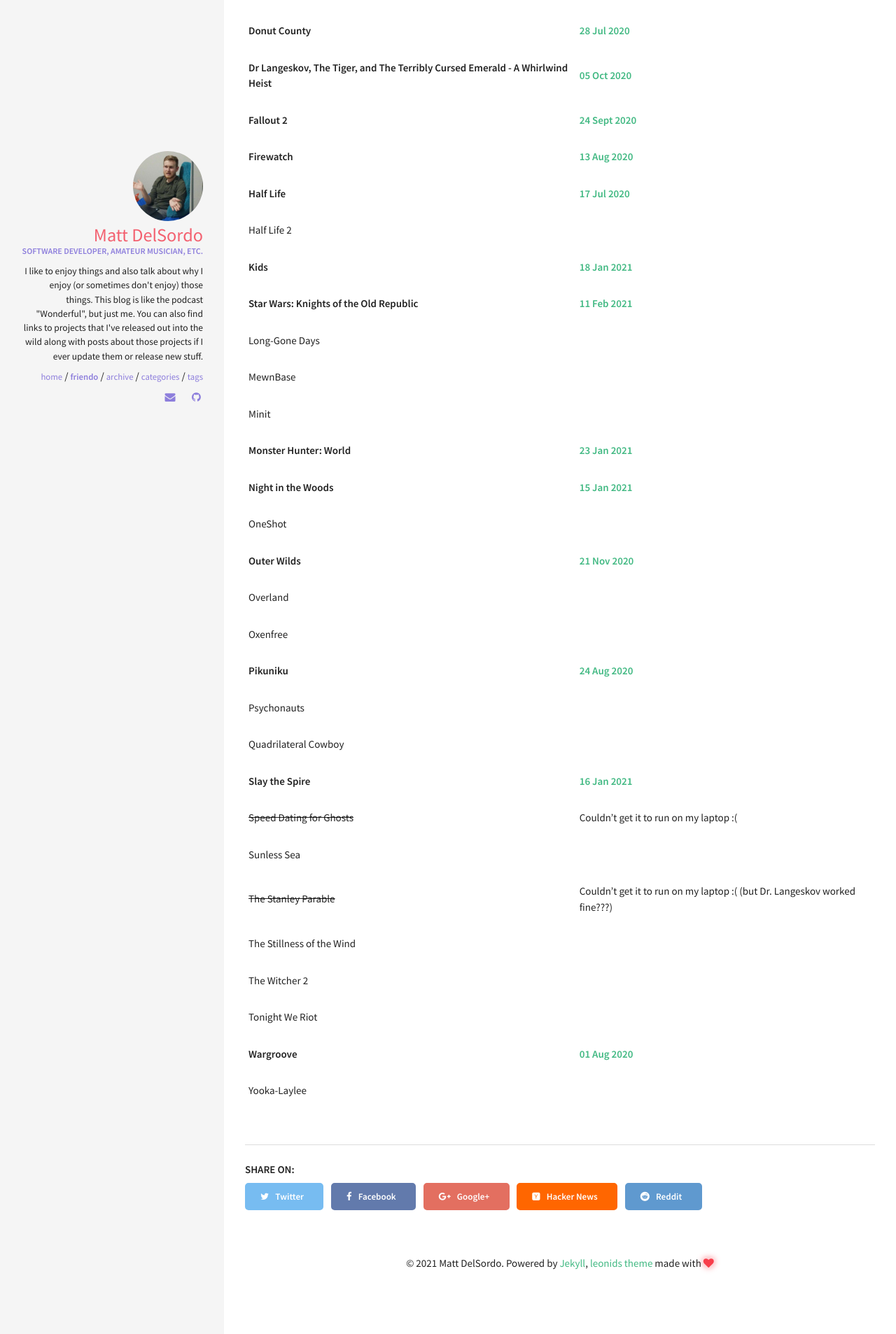
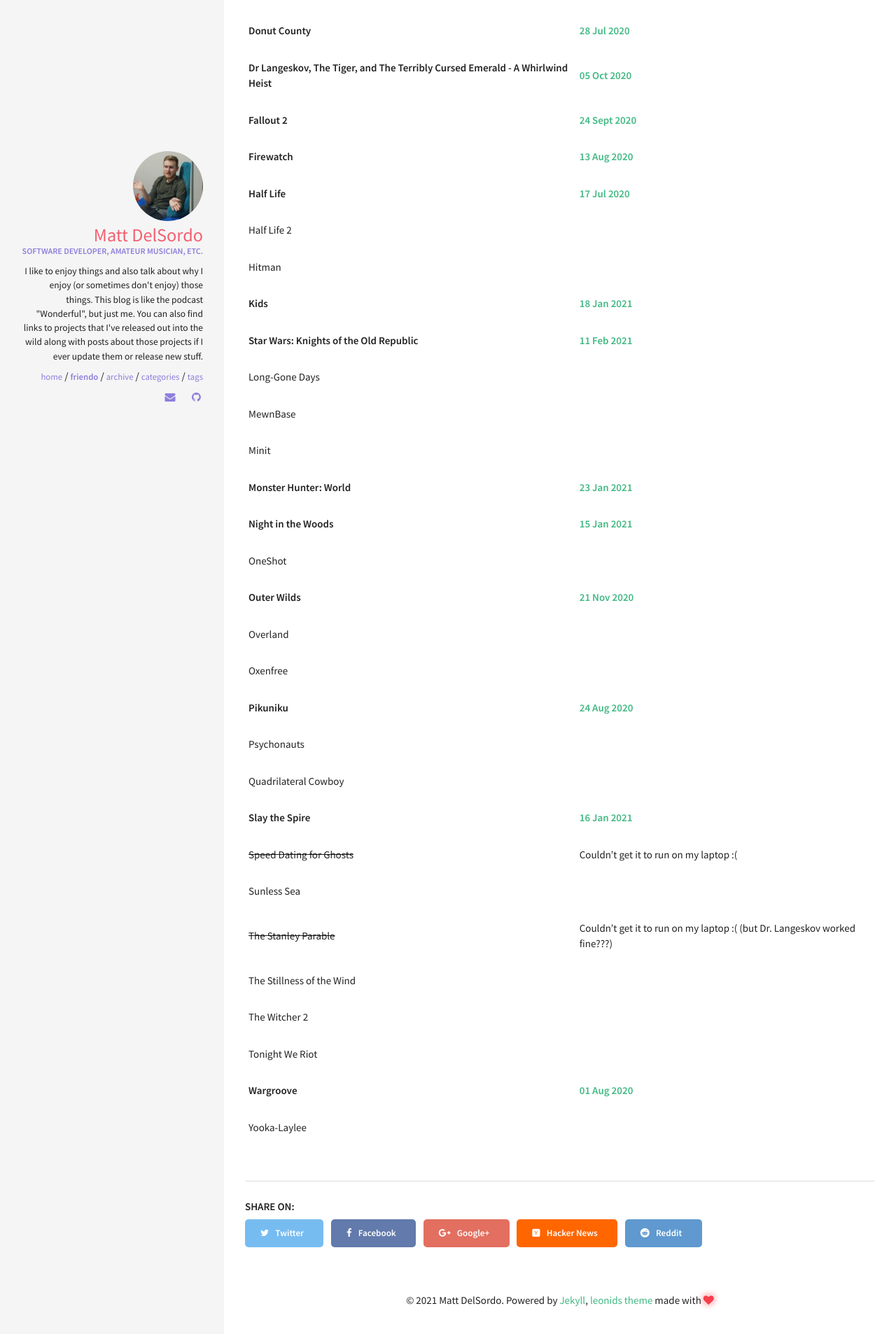
Before and after one commit to mattdelsordo/mattdelsordo.github.io, a Jekyll site: the page built from _posts/2020-07-15-vg-backlog.md, in a window 1280 px wide. Shown: the part 1040-2947 px from the top of the page at 70% size. Built offline with Jekyll 4.4.1, drawn with Linux system fonts in a browser that asks for light colours.

Commit message:
add hitman to the backlog

```diff
--- a/_posts/2020-07-15-vg-backlog.md
+++ b/_posts/2020-07-15-vg-backlog.md
@@ -30,6 +30,7 @@
 | **Firewatch**                                                                    | [**13 Aug 2020**]({% post_url 2020-08-13-firewatch %})                    |
 | **Half Life**                                                                    | [**17 Jul 2020**]({% post_url 2020-07-17-halflife %})                     |
 | Half Life 2                                                                      |                                                                           |
+| Hitman                                                                           |                                                                           |
 | **Kids**                                                                         | [**18 Jan 2021**]({% post_url 2021-01-18-kids %})                         |
 | **Star Wars: Knights of the Old Republic**                                       | [**11 Feb 2021**]({% post_url 2021-02-11-kotor %})                        |
 | Long-Gone Days                                                                   |                                                                           |
```
